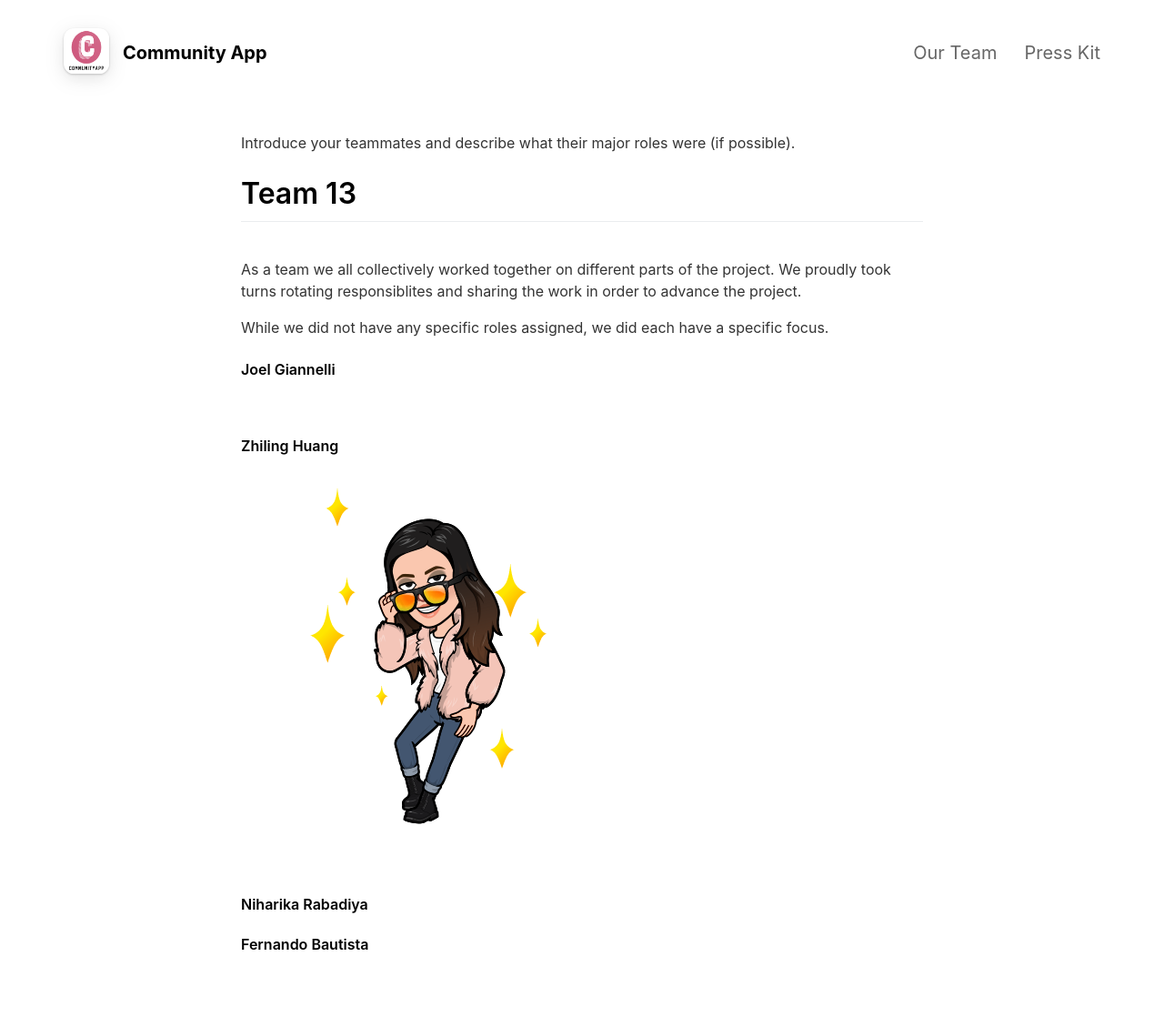
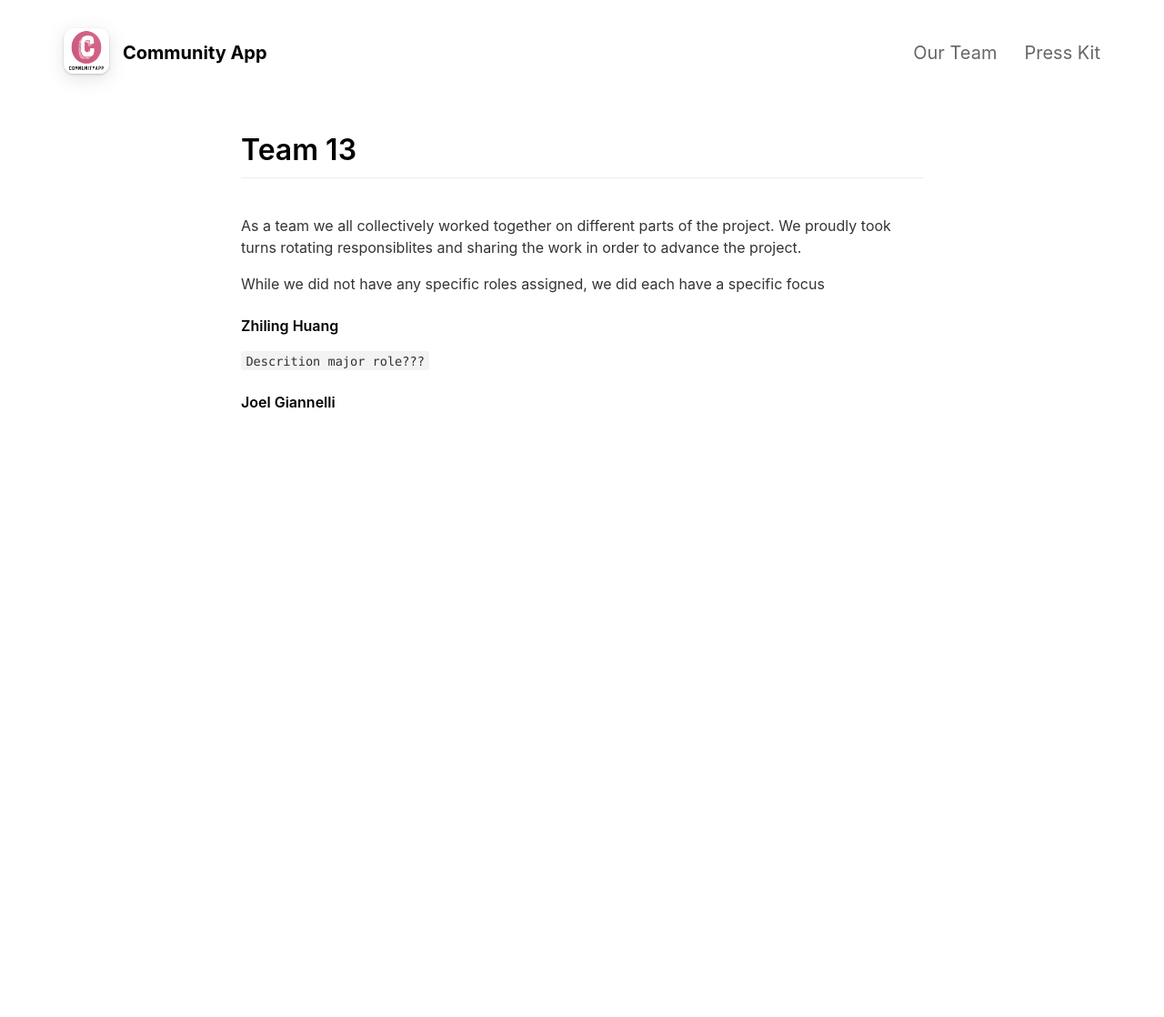
Before and after one commit to jg100/CommunityApp, a Jekyll site: the page built from _pages/Our_Team.md, in a window 1280 px wide. Shown: the whole page at 91% size. Built offline with Jekyll 4.4.1, drawn with Linux system fonts in a browser that asks for light colours; nearby versions of some CDN libraries; after the commit the page ends 900 px from its top, so only the background shows below that.

Commit message:
our team

```diff
--- a/_pages/Our_Team.md
+++ b/_pages/Our_Team.md
@@ -4,30 +4,15 @@ title: Our Team
 include_in_header: true
 ---
 
-Introduce your teammates and describe what their major roles were (if possible).
-
 
 # Team 13
 <br>
 As a team we all collectively worked together on different parts of the project. We proudly took turns rotating responsiblites and sharing the work in order to advance the project.
 
-While we did not have any specific roles assigned, we did each have a specific focus.
+While we did not have any specific roles assigned, we did each have a specific focus
 
-
+#### Zhiling Huang
+`Descrition major role???`
 
 
 #### Joel Giannelli
-
-
-
-<br>
-
-#### Zhiling Huang
-
-![zhiling](https://jg100.github.io/CommunityApp/assets/OurTeam/zhiling.png)
-
-<br>
-
-#### Niharika Rabadiya
-
-#### Fernando Bautista
```
